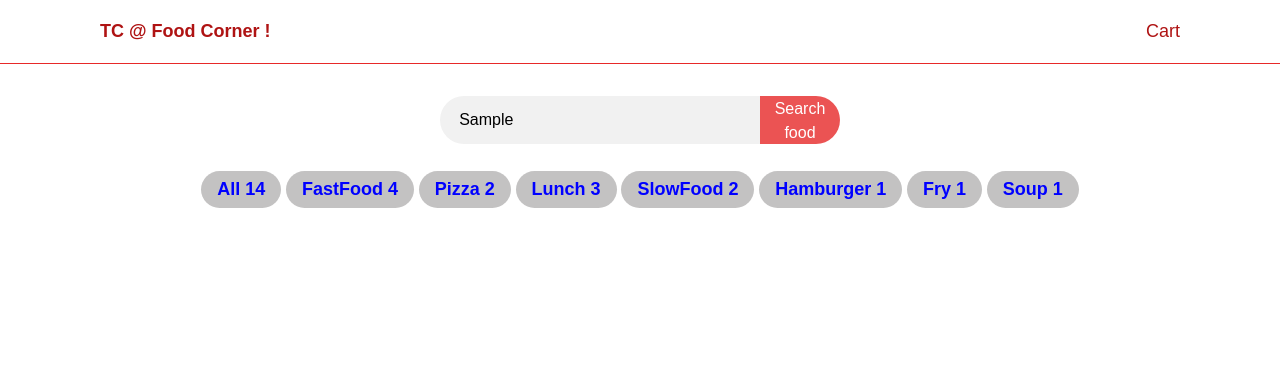
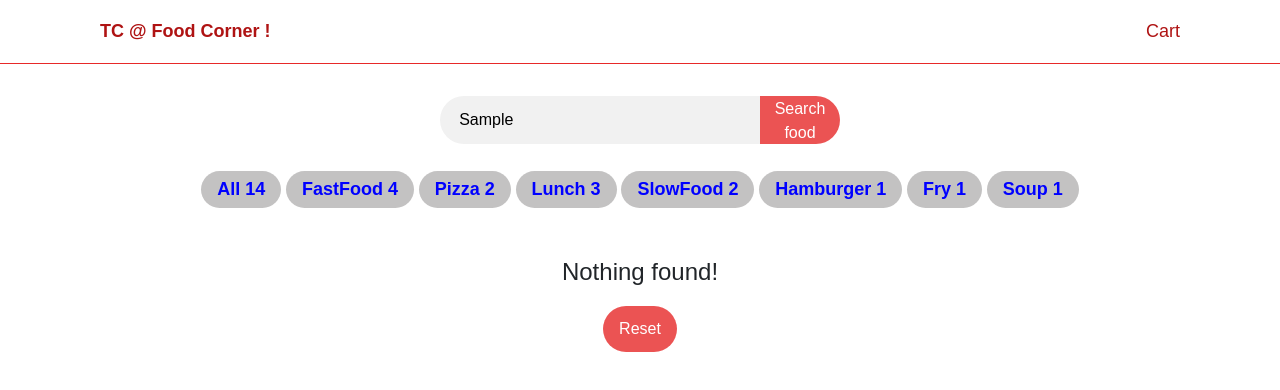
Before and after one commit to amirafatnassi/foodorder, an Angular app: page / in a window 1280 px wide. Both pictures are taken after typing "Sample" into the empty fields and a click on the button "Search food". Shown: the top 390 px of the page. Built offline with nearby package versions, Linux system fonts and the light colour scheme.

Commit message:
not found page

```diff
--- a/src/app/app.module.ts
+++ b/src/app/app.module.ts
@@ -9,6 +9,7 @@
 import { TagsComponent } from './tags/tags.component';
 import { CartPageComponent } from './cart-page/cart-page.component';
 import { FoodpageComponent } from './foodpage/foodpage.component';
+import { NotFoundComponent } from './not-found/not-found.component';
 
 @NgModule({
   declarations: [
@@ -18,7 +19,8 @@
     SearchComponent,
     TagsComponent,
     CartPageComponent,
-    FoodpageComponent
+    FoodpageComponent,
+    NotFoundComponent
   ],
   imports: [
     FormsModule,
--- a/src/app/cart-page/cart-page.component.css
+++ b/src/app/cart-page/cart-page.component.css
@@ -90,3 +90,18 @@
     content: 'Total Price: ';
     color: gray;
 }
+.checkout a{
+    padding:1rem;
+    color:white;
+    background-color: #e72929;
+    display: block;
+    width: 99%;
+    border-radius: 1rem;
+    text-align: center;
+    opacity: .7;
+    justify-content: center;
+}
+.checkout a:hover{
+    opacity: 1;
+    cursor:pointer;
+}
--- a/src/app/cart-page/cart-page.component.html
+++ b/src/app/cart-page/cart-page.component.html
@@ -1,4 +1,10 @@
-<div class="container">
+<app-not-found
+  [visible]="!cart || cart.items.length <= 0"
+  notFoundMessage="Items not found!"
+  resetLinkText="Go to Homepage!"
+></app-not-found>
+
+<div *ngIf="cart && cart.items.length >0" class="container">
   <ul>
     <li *ngFor="let cartItem of cart.items">
       <div>
@@ -32,11 +38,10 @@
     </li>
   </ul>
   <div class="checkout">
-    <div class="foods-count">
-      {{ cart.items.length }}
+    <div>
+      <div class="foods-count">{{ cart.items.length }}</div>
+      <div class="total-price">{{ cart.totalPrice | currency }}</div>
     </div>
-    <div class="total-price">
-      {{ cart.totalPrice | currency }}
-    </div>
+    <a routerLink="/checkout">Proceed to checkout</a>
   </div>
 </div>
--- a/src/app/home/home.component.html
+++ b/src/app/home/home.component.html
@@ -1,5 +1,6 @@
 <app-search></app-search>
 <app-tags></app-tags>
+<app-not-found [visible]="!foods || foods.length<=0" reselLinkText="Reset Search"></app-not-found>
 
 <ul>
   <li *ngFor="let food of foods">
--- /dev/null
+++ b/src/app/not-found/not-found.component.css
@@ -0,0 +1,22 @@
+div {
+  display: flex;
+  align-items: center;
+  justify-content: center;
+  flex-direction: column;
+  font-size: 1.5rem;
+  font-weight: 200;
+  height: 25vh;
+}
+div a {
+  font-size: 1rem;
+  background-color: #e72929;
+  color: white;
+  border-radius: 10rem;
+  padding: 0.7rem 1rem;
+  margin: 1rem;
+  opacity: 0.8;
+}
+div a:hover{
+    opacity: 1;
+    cursor: pointer;
+}
--- /dev/null
+++ b/src/app/not-found/not-found.component.html
@@ -0,0 +1,4 @@
+<div *ngIf="visible">
+  {{ notFoundMessage }}
+  <a routerLink="{{ resetLinkRoute }}">{{ resetLinkText }}</a>
+</div>
--- /dev/null
+++ b/src/app/not-found/not-found.component.ts
@@ -0,0 +1,17 @@
+import { Component, Input, OnInit } from '@angular/core';
+
+@Component({
+  selector: 'app-not-found',
+  templateUrl: './not-found.component.html',
+  styleUrls: ['./not-found.component.css'],
+})
+export class NotFoundComponent implements OnInit {
+  @Input() visible: boolean = false;
+  @Input() notFoundMessage: string = 'Nothing found!';
+  @Input() resetLinkText: string = 'Reset';
+  @Input() resetLinkRoute: string = '/';
+
+  constructor() {}
+
+  ngOnInit(): void {}
+}
```
Also changed, not shown: 1 other file (tests, documents, lock files or other folders).
